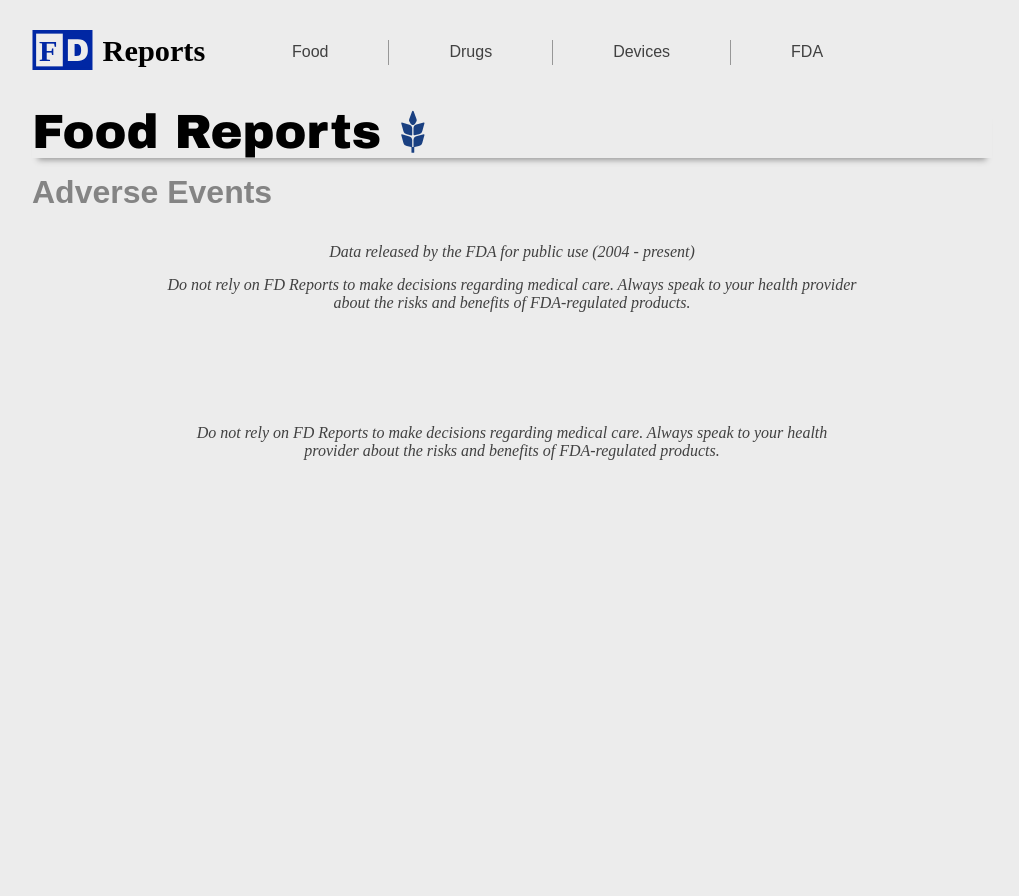
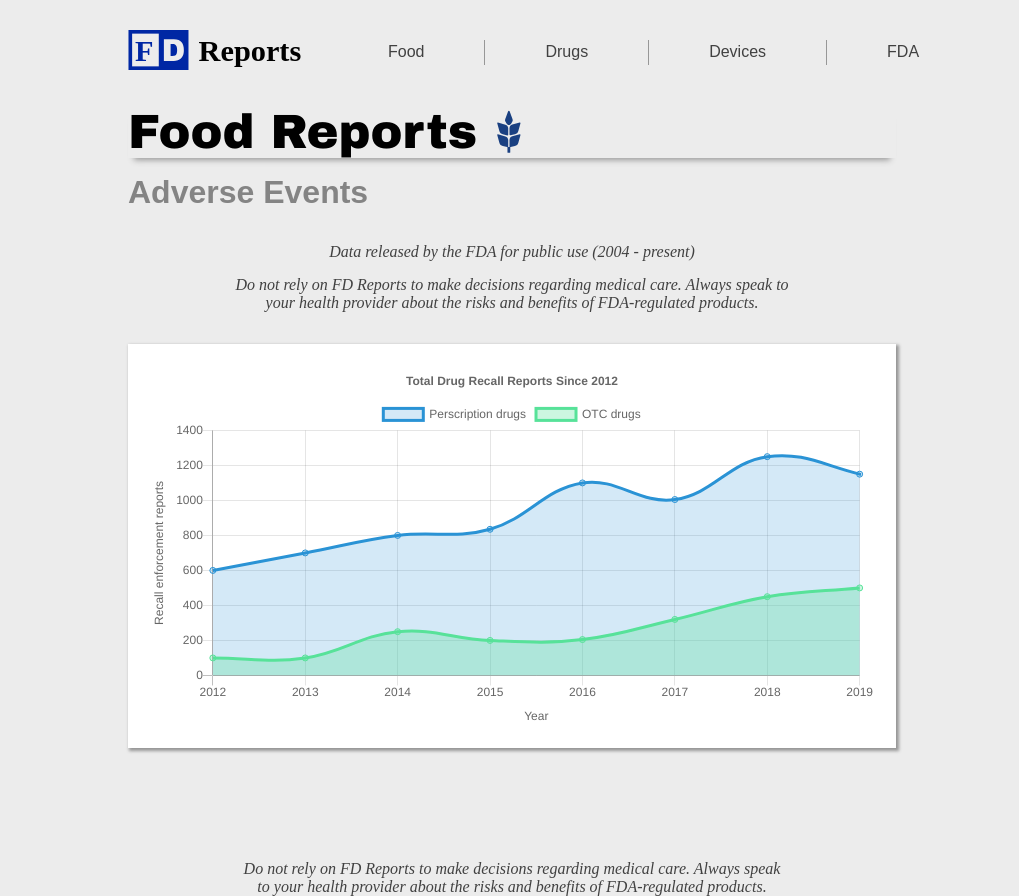
Before and after one commit to justinh5/FD-Reports, a React app: page /#/AdverseEvents/Food in a window 1280 px wide. Shown: the whole page, without its empty margins (128-1147 px from the left). Before the commit the page ends 830 px from the top, so only its background shows below. Built offline with nearby package versions, Linux system fonts and the light colour scheme.

Commit message:
use react chart.js-2 component

```diff
--- a/package.json
+++ b/package.json
@@ -35,6 +35,7 @@
     "isomorphic-fetch": "^2.2.1",
     "node-sass": "^4.11.0",
     "react": "^15.5.4",
+    "react-chartjs-2": "^2.7.6",
     "react-dom": "^15.5.4",
     "react-redux": "^5.0.6",
     "react-router-dom": "^5.0.0",
--- a/src/adverseEvents/AEFood.jsx
+++ b/src/adverseEvents/AEFood.jsx
@@ -2,6 +2,7 @@ import React from "react";
 import { connect } from "react-redux";
 import GlobalNav from "../app/GlobalNav";
 import AEHeader from "./AEHeader";
+import AELinechart from "./AELinechart";
 import Footer from "../app/Footer";
 
 class AEfood extends React.Component {
@@ -15,6 +16,7 @@ class AEfood extends React.Component {
       <div>
         <GlobalNav/>
         <AEHeader/>
+        <AELinechart/>
         <Footer/>
       </div>
     );
--- /dev/null
+++ b/src/adverseEvents/AELinechart.jsx
@@ -0,0 +1,65 @@
+import React from "react";
+// import Line from "react-chartjs";
+import { Line } from 'react-chartjs-2';
+
+function AELinechart() {
+
+    const d = [600, 700, 800, 835, 1100, 1005, 1250, 1150, 983, 976, 950, 945, 980, 1003, 1200, 1150];
+    const db = [100, 100, 250, 200, 205, 320, 450, 500];
+
+    const chartData = {
+      labels: ["2012", "2013", "2014", "2015", "2016", "2017", "2018", "2019"],
+      datasets: [{
+        label: "OTC drugs",
+        backgroundColor: 'rgba(87, 226, 153, 0.3)',
+        borderColor: 'rgba(87, 226, 153)',
+        data: db
+      },
+      {
+        label: "Perscription drugs",
+        backgroundColor: 'rgba(42, 147, 213, 0.2)',
+        borderColor: 'rgba(42, 147, 213)',
+        data: d,
+      }]
+    };
+
+    const chartOptions = {
+      responsive: true,
+      maintainAspectRatio: true,
+      legend:  {
+        display: true,
+        position: 'top',
+        reverse: true
+      },
+      title: {
+          display: true,
+          text: 'Total Drug Recall Reports Since 2012'
+      },
+      scales: {
+          yAxes: [{
+              scaleLabel: {
+                display: true,
+                labelString: 'Recall enforcement reports'
+              },
+              ticks: {
+                  beginAtZero: true
+              }
+          }],
+          xAxes: [{
+              scaleLabel: {
+                display: true,
+                labelString: 'Year'
+              }
+          }]
+      }
+    };
+
+  return (
+    <div className="report-item linechart-container">
+      <Line data={chartData} options={chartOptions} width={300} height={150}/>
+    </div>
+  );
+}
+
+
+export default AELinechart;
--- a/src/styles/adverseEvents/adverseEvents.scss
+++ b/src/styles/adverseEvents/adverseEvents.scss
@@ -40,3 +40,15 @@
   display: block;
   margin-top: 15px;
 }
+
+.report-item {
+  background-color: white;
+  -moz-box-shadow:    2px 2px 3px 1px $gray_light;
+  -webkit-box-shadow: 2px 2px 3px 1px $gray_light;
+  box-shadow:         2px 2px 3px 1px $gray_light;
+}
+
+.linechart-container {
+  width: 100%;
+  padding: 20px;
+}
--- a/src/styles/main.scss
+++ b/src/styles/main.scss
@@ -33,7 +33,7 @@ body {
 .container {
   margin: auto;
   margin-top: 30px;
-  width: 75%;
+  width: 60%;
 }
 
 a {
@@ -42,7 +42,6 @@ a {
 }
 
 em {
-  text-align: center;
   font-family: "Times New Roman", Times, serif;
 }
 
```
Also changed, not shown: src/adverseEvents/AETotalGraph.jsx (deleted), 1 other file (tests, documents, lock files or other folders).
